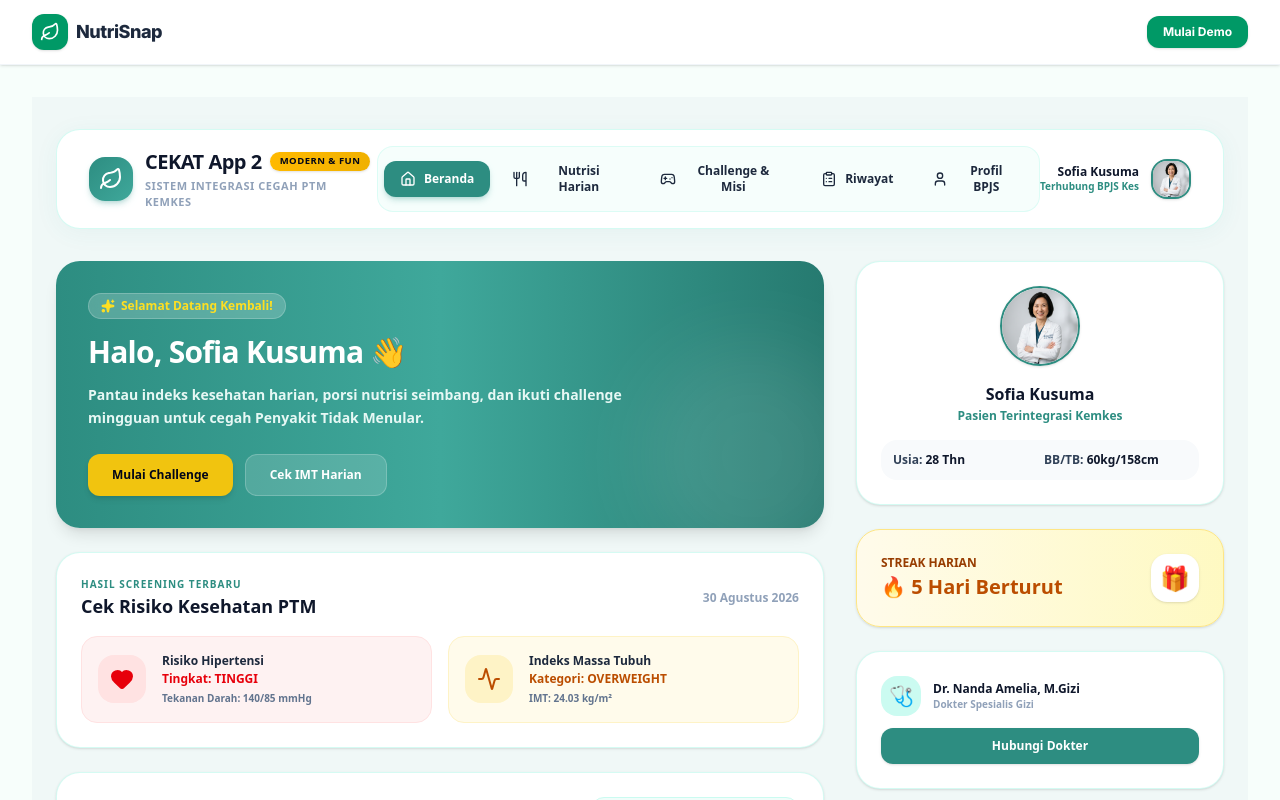
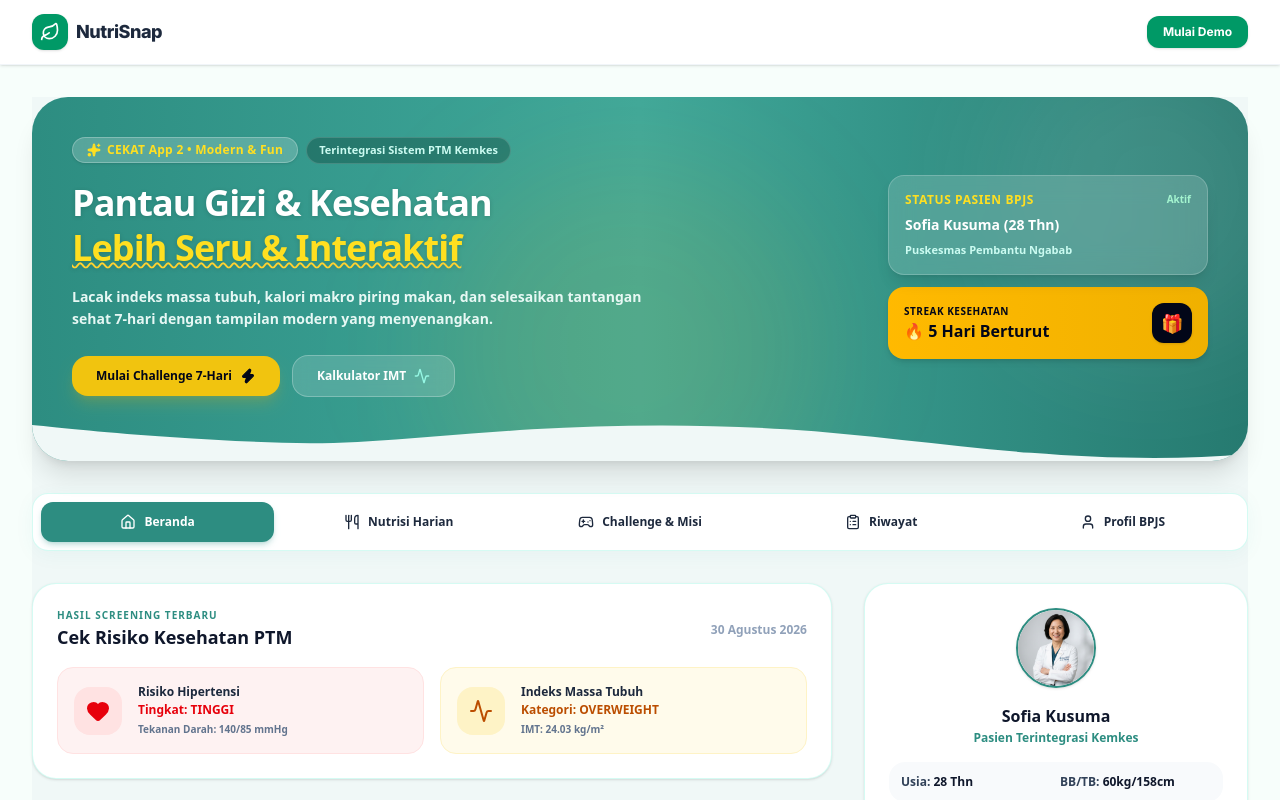
Before and after one commit to ahmadrofiussuud/ahligizi, a Next.js app: page /app2 in a window 1280 px wide. Shown: the top 800 px of the page. Built offline with nearby package versions, Linux system fonts and the light colour scheme.

Commit message:
feat: implement organic wavy hero section, fix double navbar, and polish desktop layout sections for CEKAT App 2

```diff
--- a/src/app/app2/page.tsx
+++ b/src/app/app2/page.tsx
@@ -30,7 +30,8 @@ import {
   Award,
   ShieldCheck,
   Stethoscope,
-  Plus
+  Plus,
+  ArrowRight
 } from 'lucide-react';
 
 export default function CekatApp2Page() {
@@ -164,34 +165,109 @@ export default function CekatApp2Page() {
   ];
 
   return (
-    <div className="min-h-screen bg-[#f0f8f7] text-slate-800 font-sans antialiased selection:bg-teal-100 selection:text-teal-900">
+    <div className="min-h-screen bg-[#f0f8f7] text-slate-800 font-sans antialiased selection:bg-teal-100 selection:text-teal-900 pb-16">
 
       {/*
         ========================================================================
         DESKTOP SUITE (Visible on Desktop md & up)
         ========================================================================
       */}
-      <div className="hidden md:block max-w-7xl mx-auto px-6 py-8">
+      <div className="hidden md:block max-w-7xl mx-auto space-y-8">
 
-        {/* Desktop Header Navigation Bar - Styled with Landing Page Teal (#2d8d81 / #3fa89b) */}
-        <header className="bg-white rounded-3xl p-4 px-8 border border-teal-100/80 shadow-[0_4px_25px_rgba(45,141,129,0.06)] flex items-center justify-between mb-8">
-          <div className="flex items-center space-x-3">
-            <div className="w-11 h-11 rounded-2xl bg-gradient-to-br from-[#2d8d81] to-[#3fa89b] text-white flex items-center justify-center shadow-md shadow-teal-700/20">
-              <Leaf className="w-6 h-6" />
-            </div>
-            <div>
-              <div className="flex items-center gap-2">
-                <h1 className="text-xl font-black text-slate-900 tracking-tight">CEKAT App 2</h1>
-                <span className="bg-gradient-to-r from-amber-400 to-yellow-500 text-slate-950 font-black text-[9.5px] px-2.5 py-0.5 rounded-full uppercase tracking-wider shadow-sm">
-                  Modern & Fun
+        {/*
+          ----------------------------------------------------------------------
+          1. WAVY & FUN HERO SECTION BANNER (Landing Page Aesthetic)
+          Organic SVG wave contours, teal/turquoise gradient, and fun badges
+          ----------------------------------------------------------------------
+        */}
+        <div className="relative bg-gradient-to-r from-[#2d8d81] via-[#3fa89b] to-[#267a70] text-white rounded-[36px] shadow-xl overflow-hidden pt-10 pb-16 px-10">
+
+          {/* Decorative background glow circles */}
+          <div className="absolute -top-16 -right-16 w-80 h-80 bg-white/10 rounded-full blur-3xl pointer-events-none"></div>
+          <div className="absolute -bottom-20 left-1/3 w-96 h-96 bg-amber-400/10 rounded-full blur-3xl pointer-events-none"></div>
+
+          {/* Hero Header Content */}
+          <div className="relative z-10 flex items-center justify-between gap-8">
+            <div className="space-y-4 max-w-2xl text-left">
+
+              {/* Fun floating pill badges */}
+              <div className="flex flex-wrap items-center gap-2">
+                <span className="px-3.5 py-1 rounded-full bg-white/20 backdrop-blur border border-white/25 text-yellow-300 font-black text-xs tracking-wide shadow-sm flex items-center gap-1.5">
+                  <Sparkles className="w-3.5 h-3.5 fill-current" />
+                  <span>CEKAT App 2 • Modern & Fun</span>
+                </span>
+                <span className="px-3 py-1 rounded-full bg-emerald-950/30 text-teal-100 font-bold text-[11px] border border-white/15">
+                  Terintegrasi Sistem PTM Kemkes
                 </span>
               </div>
-              <p className="text-[11px] text-slate-400 font-bold uppercase tracking-wider mt-0.5">Sistem Integrasi Cegah PTM Kemkes</p>
+
+              <h1 className="text-4xl font-black tracking-tight leading-tight text-white drop-shadow-sm">
+                Pantau Gizi & Kesehatan <br />
+                <span className="text-yellow-300 underline decoration-amber-300 decoration-wavy decoration-2">Lebih Seru & Interaktif</span>
+              </h1>
+
+              <p className="text-sm text-teal-50 font-semibold leading-relaxed opacity-95 max-w-xl">
+                Lacak indeks massa tubuh, kalori makro piring makan, dan selesaikan tantangan sehat 7-hari dengan tampilan modern yang menyenangkan.
+              </p>
+
+              {/* Action buttons */}
+              <div className="pt-2 flex items-center gap-3">
+                <button
+                  onClick={() => { setActiveTab('challenge'); setChallengeSubView('misi'); }}
+                  className="px-6 py-3 rounded-2xl bg-[#f1c40f] hover:bg-yellow-400 text-slate-950 font-black text-xs shadow-lg shadow-yellow-500/20 active:scale-95 transition flex items-center gap-2"
+                >
+                  <span>Mulai Challenge 7-Hari</span>
+                  <Zap className="w-4 h-4 text-slate-950 fill-current" />
+                </button>
+                <button
+                  onClick={() => { setActiveTab('nutrisi'); setNutrisiSubView('charts'); }}
+                  className="px-6 py-3 rounded-2xl bg-white/15 hover:bg-white/25 text-white font-bold text-xs border border-white/25 backdrop-blur transition flex items-center gap-2"
+                >
+                  <span>Kalkulator IMT</span>
+                  <Activity className="w-4 h-4 text-teal-200" />
+                </button>
+              </div>
+
+            </div>
+
+            {/* Right side floating status cards */}
+            <div className="space-y-3 z-10 shrink-0 w-80">
+              <div className="bg-white/15 backdrop-blur-md border border-white/20 p-4 rounded-2xl text-left space-y-2 shadow-lg">
+                <div className="flex justify-between items-center text-xs font-black">
+                  <span className="text-yellow-300 uppercase tracking-wider">Status Pasien BPJS</span>
+                  <span className="text-emerald-200 text-[10px]">Aktif</span>
+                </div>
+                <p className="text-sm font-black text-white leading-tight">Sofia Kusuma (28 Thn)</p>
+                <p className="text-[11px] text-teal-100 font-semibold">Puskesmas Pembantu Ngabab</p>
+              </div>
+
+              <div className="bg-gradient-to-r from-amber-400 to-yellow-500 text-slate-950 p-4 rounded-2xl text-left flex items-center justify-between shadow-md">
+                <div>
+                  <span className="text-[10px] font-black uppercase tracking-wider block">Streak Kesehatan</span>
+                  <span className="text-base font-black">🔥 5 Hari Berturut</span>
+                </div>
+                <div className="w-10 h-10 rounded-xl bg-slate-950 text-yellow-300 flex items-center justify-center text-lg font-black shadow">
+                  🎁
+                </div>
+              </div>
             </div>
           </div>
 
-          {/* Tab Selection Bar */}
-          <div className="flex items-center gap-1.5 bg-teal-50/60 p-1.5 rounded-2xl border border-teal-100/60">
+          {/* Organic SVG Wavy Contour at bottom of Hero section */}
+          <div className="absolute bottom-0 left-0 w-full overflow-hidden leading-none z-20">
+            <svg viewBox="0 0 1200 120" preserveAspectRatio="none" className="relative block w-full h-[36px] text-[#f0f8f7]">
+              <path d="M321.39,56.44c58-10.79,114.16-30.13,172-41.86,82.39-16.72,168.19-17.73,250.45-.39C823.78,31,906.67,72,985.66,92.83c70.05,18.48,146.53,26.09,214.34,3V120H0V0C26.9,8.75,77.77,27.7,136,39.6,204,53.5,258.89,68,321.39,56.44Z" fill="currentColor"></path>
+            </svg>
+          </div>
+        </div>
+
+        {/*
+          ----------------------------------------------------------------------
+          2. SINGLE CLEAN DESKTOP TAB NAVIGATION BAR
+          ----------------------------------------------------------------------
+        */}
+        <div className="bg-white p-2 rounded-2xl border border-teal-100/80 shadow-[0_4px_20px_rgba(45,141,129,0.05)] flex items-center justify-between">
+          <div className="flex items-center gap-2 flex-1">
             {[
               { id: 'dashboard', name: 'Beranda', icon: Home },
               { id: 'nutrisi', name: 'Nutrisi Harian', icon: Utensils },
@@ -211,10 +287,10 @@ export default function CekatApp2Page() {
                     if (tab.id === 'challenge') setChallengeSubView('home');
                     if (tab.id === 'riwayat') setRiwayatSubView('home');
                   }}
-                  className={`flex items-center gap-2 px-4 py-2.5 rounded-xl text-xs font-black transition duration-200 ${
+                  className={`flex-1 flex items-center justify-center gap-2 py-3 px-4 rounded-xl text-xs font-black transition duration-200 ${
                     isActive
                       ? 'bg-[#2d8d81] text-white shadow-md shadow-teal-700/20'
-                      : 'text-slate-650 hover:text-[#2d8d81] hover:bg-white'
+                      : 'text-slate-650 hover:text-[#2d8d81] hover:bg-teal-50/50'
                   }`}
                 >
                   <Icon className="w-4 h-4" />
@@ -223,50 +299,21 @@ export default function CekatApp2Page() {
               );
             })}
           </div>
+        </div>
 
-          {/* User Account Widget */}
-          <div className="flex items-center space-x-3">
-            <div className="text-right">
-              <span className="text-xs font-black text-slate-900 block leading-tight">Sofia Kusuma</span>
-              <span className="text-[10px] text-[#2d8d81] font-bold block">Terhubung BPJS Kes</span>
-            </div>
-            <div className="w-10 h-10 rounded-2xl bg-teal-50 border-2 border-[#2d8d81] overflow-hidden shadow-sm">
-              <img src="/landing/doctor_elina_photo.jpg" alt="User Profile" className="w-full h-full object-cover" />
-            </div>
-          </div>
-        </header>
+        {/*
+          ----------------------------------------------------------------------
+          3. MAIN DESKTOP CONTENT GRID (8 Cols Left + 4 Cols Right Sidebar)
+          ----------------------------------------------------------------------
+        */}
+        <div className="grid grid-cols-12 gap-8 items-start">
 
-        {/* Grid Layout: Main Left (8 Cols) + Widget Right (4 Cols) */}
-        <div className="grid grid-cols-12 gap-8">
-
-          {/* Main Desktop Dashboard Area */}
+          {/* Left Main Content */}
           <main className="col-span-8 space-y-6">
 
             {/* TAB 1: BERANDA */}
             {activeTab === 'dashboard' && (
               <div className="space-y-6 animate-fadeIn">
-                {/* Hero Greeting Banner - Clean Teal Hero gradient from Landing Page (#2d8d81 to #3fa89b), NO robot emotes */}
-                <div className="bg-gradient-to-r from-[#2d8d81] via-[#3fa89b] to-[#267a70] text-white rounded-3xl p-8 shadow-lg relative overflow-hidden flex items-center justify-between">
-                  <div className="space-y-3 z-10 max-w-xl">
-                    <div className="inline-flex items-center gap-1.5 px-3 py-1 rounded-full bg-white/20 backdrop-blur border border-white/20 text-yellow-300 text-xs font-black">
-                      <Sparkles className="w-3.5 h-3.5 fill-current" />
-                      <span>Selamat Datang Kembali!</span>
-                    </div>
-                    <h2 className="text-3xl font-black tracking-tight leading-snug">Halo, Sofia Kusuma 👋</h2>
-                    <p className="text-sm text-teal-50 font-semibold leading-relaxed opacity-95">
-                      Pantau indeks kesehatan harian, porsi nutrisi seimbang, dan ikuti challenge mingguan untuk cegah Penyakit Tidak Menular.
-                    </p>
-                    <div className="pt-3 flex gap-3">
-                      <button onClick={() => { setActiveTab('challenge'); setChallengeSubView('misi'); }} className="px-6 py-3 bg-[#f1c40f] hover:bg-yellow-400 text-slate-950 font-black text-xs rounded-xl shadow-md transition active:scale-95">
-                        Mulai Challenge
-                      </button>
-                      <button onClick={() => { setActiveTab('nutrisi'); setNutrisiSubView('charts'); }} className="px-6 py-3 bg-white/15 hover:bg-white/25 text-white font-bold text-xs rounded-xl border border-white/20 transition">
-                        Cek IMT Harian
-                      </button>
-                    </div>
-                  </div>
-                  <div className="absolute -right-10 -bottom-10 w-56 h-56 bg-white/10 rounded-full blur-2xl"></div>
-                </div>
 
                 {/* Cek Risiko Kesehatan Card */}
                 <div className="bg-white border border-teal-100/80 rounded-3xl p-6 shadow-sm space-y-4">
@@ -279,7 +326,7 @@ export default function CekatApp2Page() {
                   </div>
 
                   <div className="grid grid-cols-2 gap-4">
-                    <div className="bg-red-50 border border-red-100 rounded-2xl p-4 flex items-center gap-4">
+                    <div className="bg-red-50 border border-red-100 rounded-2xl p-4 flex items-center gap-4 hover:shadow-md transition">
                       <div className="w-12 h-12 rounded-2xl bg-red-100 text-red-600 flex items-center justify-center shrink-0">
                         <Heart className="w-6 h-6 fill-current" />
                       </div>
@@ -290,7 +337,7 @@ export default function CekatApp2Page() {
                       </div>
                     </div>
 
-                    <div className="bg-amber-50 border border-amber-100 rounded-2xl p-4 flex items-center gap-4">
+                    <div className="bg-amber-50 border border-amber-100 rounded-2xl p-4 flex items-center gap-4 hover:shadow-md transition">
                       <div className="w-12 h-12 rounded-2xl bg-amber-100 text-amber-700 flex items-center justify-center shrink-0">
                         <Activity className="w-6 h-6" />
                       </div>
@@ -325,13 +372,13 @@ export default function CekatApp2Page() {
                       </thead>
                       <tbody>
                         <tr className="bg-white text-slate-800">
-                          <td className="py-3 px-2 border-r border-slate-100">140/85 mmHg</td>
-                          <td className="py-3 px-2 border-r border-slate-100">85 mg/dL</td>
-                          <td className="py-3 px-2 border-r border-slate-100">60 bpm</td>
-                          <td className="py-3 px-2 border-r border-slate-100">83 cm</td>
-                          <td className="py-3 px-2 border-r border-slate-100">158 cm</td>
-                          <td className="py-3 px-2 border-r border-slate-100">60 kg</td>
-                          <td className="py-3 px-2 text-amber-700 font-extrabold">24,03 kg/m²</td>
+                          <td className="py-3.5 px-2 border-r border-slate-100">140/85 mmHg</td>
+                          <td className="py-3.5 px-2 border-r border-slate-100">85 mg/dL</td>
+                          <td className="py-3.5 px-2 border-r border-slate-100">60 bpm</td>
+                          <td className="py-3.5 px-2 border-r border-slate-100">83 cm</td>
+                          <td className="py-3.5 px-2 border-r border-slate-100">158 cm</td>
+                          <td className="py-3.5 px-2 border-r border-slate-100">60 kg</td>
+                          <td className="py-3.5 px-2 text-amber-700 font-extrabold">24,03 kg/m²</td>
                         </tr>
                       </tbody>
                     </table>
@@ -384,7 +431,7 @@ export default function CekatApp2Page() {
             {/* TAB 2: NUTRISI */}
             {activeTab === 'nutrisi' && (
               <div className="space-y-6 animate-fadeIn">
-                {/* Header subtabs */}
+                {/* Subtabs Header */}
                 <div className="flex bg-white p-2 rounded-2xl border border-teal-100/80 shadow-sm gap-2">
                   {[
                     { id: 'main', name: 'Nutrisi Harian' },
@@ -762,17 +809,6 @@ export default function CekatApp2Page() {
               </div>
             </div>
 
-            {/* Streak Counter Widget */}
-            <div className="bg-gradient-to-r from-amber-50 to-yellow-100 border border-amber-200 rounded-3xl p-6 shadow-sm flex items-center justify-between">
-              <div>
-                <span className="text-xs font-black text-amber-800 uppercase block">Streak Harian</span>
-                <h4 className="text-xl font-black text-amber-700 mt-0.5">🔥 5 Hari Berturut</h4>
-              </div>
-              <div className="w-12 h-12 rounded-2xl bg-white flex items-center justify-center text-2xl shadow-sm">
-                🎁
-              </div>
-            </div>
-
             {/* Doctor Consultation Link */}
             <div className="bg-white border border-teal-100/80 rounded-3xl p-6 shadow-sm space-y-3">
               <div className="flex items-center gap-3">
```
